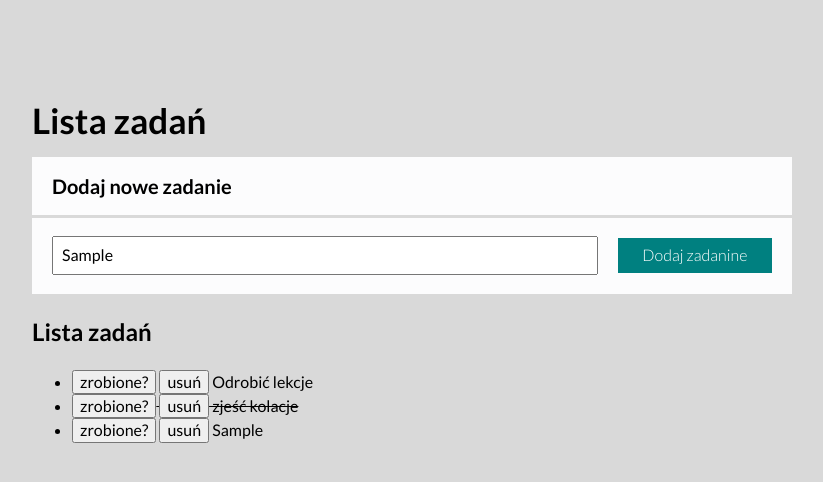
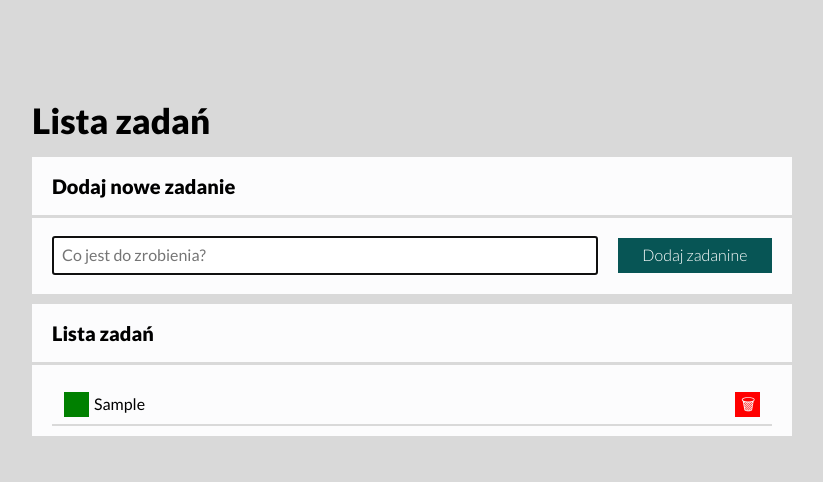
Before and after one commit to HubertKlimczyk/to-do-list, a plain HTML site: page index.html in a window 1280 px wide. Both pictures are taken after typing "Sample" into the empty fields and a click on the button "Dodaj zadanine". Shown: the whole page, without its empty margins (228-1051 px from the left). Drawn offline with nearby package versions, Linux system fonts and the light colour scheme.

Commit message:
adding a next part of style

```diff
--- a/CSS/container.css
+++ b/CSS/container.css
@@ -5,4 +5,5 @@
     font-family: 'Lato', sans-serif;
     line-height: 1.5;
     padding: 20px;
+    word-break: break-word;
 }
--- a/CSS/form.css
+++ b/CSS/form.css
@@ -11,7 +11,7 @@
     grid-column-start: 1;
     grid-column-end: 4;
     font-size: 20px;
-    font-weight: bold;
+    font-weight: 800;
     align-self: center;
     cursor: pointer;
     border-bottom: 3px solid hsl(0deg 0% 85.19%);
@@ -26,7 +26,7 @@
 }
 
 .form__button {
-    background-color: teal;
+    background-color: hsl(180, 85%, 18%);
     color: white;
     border: none;
     cursor: pointer;
--- a/CSS/header.css
+++ b/CSS/header.css
@@ -5,6 +5,6 @@
 
 .header__name {
     font-size: 35px;
-    font-weight: bold;
+    font-weight: 900;
     margin: 10px 0;
 }
--- /dev/null
+++ b/CSS/list.css
@@ -0,0 +1,58 @@
+.list {
+    background-color: hsl(240, 33%, 99%);
+}
+
+.list__header {
+    font-size: 20px;
+    font-weight: 800;
+    align-self: center;
+    cursor: pointer;
+    border-bottom: 3px solid hsl(0deg 0% 85.19%);
+    padding: 14px 20px;
+    margin: 10px 0px;
+}
+
+.list__container {
+    background-color: hsl(240, 33%, 99%);
+    min-height: 50px;
+}
+
+.list__ul {
+    list-style: none;
+    padding: 10px 20px;
+    margin: 10px 0px;
+}
+
+.list__task {
+    padding: 7px;
+    border-bottom: 2px solid hsl(0deg 0% 85.19%);
+    display: grid;
+    align-items: center;
+    grid-template-columns: 35px 1fr 35px;
+}
+
+.list__button {
+    width: 25px;
+    height: 25px;
+    border: none;
+    color: hsl(240, 33%, 99%);
+    cursor: pointer;
+    margin: 0 5px;
+}
+
+.list__button--done {
+    background-color: green;
+}
+
+.list__button--remove {
+    background-color: red;
+}
+
+.list__content {
+grid-column-start: 2;
+grid-column-end: 3;
+}
+
+.list__content--done {
+    text-decoration: line-through;
+}
--- a/index.html
+++ b/index.html
@@ -17,6 +17,7 @@
     <link rel="stylesheet" href="CSS/container.css">
     <link rel="stylesheet" href="CSS/header.css">
     <link rel="stylesheet" href="CSS/form.css">
+    <link rel="stylesheet" href="CSS/list.css">
     <script defer src="script/script.js"></script>
 </head>
 
@@ -28,12 +29,16 @@
         <form class="form js-form">
             <label for="inputTasks" class="form__header"><span>Dodaj nowe zadanie</span></label>
             <input class="form__input js-newTask" id="inputTasks" name="To do" type="string"
-                placeholder="Co jest do zrobienia?" required="" autofocus="">
-            <button class="form__button" for="inputTasks">Dodaj zadanine</button>
+                placeholder="Co jest do zrobienia?" required autofocus autocomplete="off">
+            <button class="form__button">Dodaj zadanine</button>
         </form>
-        <div>
-            <h2>Lista zadań</h2>
-            <ul class="js-list"></ul>
+        <div class="list">
+            <h2 class="list__header">Lista zadań</h2>
+            <div class="list__container">
+                <ul class="list__ul js-list">
+                    <li class="list__task js-task"></li>
+                </ul>
+            </div>
         </div>
     </main>
 </body>
--- a/script/script.js
+++ b/script/script.js
@@ -1,20 +1,10 @@
 {
-    const tasks = [
-        {
-            content: "Odrobić lekcje",
-            done: false,
-        },
-        {
-            content: "zjeść kolacje",
-            done: true,
-        },
-    ];
+    const tasks = [];
 
     const addNewTask = (newTaskContent) => {
         tasks.push({
             content: newTaskContent,
         });
-
         render();
     };
 
@@ -53,11 +43,10 @@
 
         for (const task of tasks) {
             htmlString += `
-                <li
-                    ${task.done ? " style=\"text-decoration: line-through\"" : ""}>
-                    <button class="js-done">zrobione?</button>
-                    <button class="js-remove">usuń</button>
-                    ${task.content}
+                <li class="list__task js-task">
+                    <button class="list__button list__button--done js-done">${task.done ? "✔" : ""}</button>
+                    <span class="list__content ${task.done ? "list__content--done" : ""}">${task.content}</span>
+                    <button class="list__button list__button--remove js-remove">🗑</button>
                 </li>
             `;
         }
@@ -70,20 +59,18 @@
 
     const onFormSubmit = (event) => {
         event.preventDefault();
-
-        const newTaskContent = document.querySelector(".js-newTask").value.trim();
-
-        if (newTaskContent === "") {
-            return;
+        const newTaskElement = document.querySelector(".js-newTask");
+        const newTaskContent = newTaskElement.value.trim();
+        if (newTaskContent !== "") {
+            addNewTask(newTaskContent);
+            newTaskElement.value = "";
         }
-        addNewTask(newTaskContent);
+        newTaskElement.focus();
     };
 
     const init = () => {
         render();
-
         const form = document.querySelector(".js-form");
-
         form.addEventListener("submit", onFormSubmit);
     };
 
```
